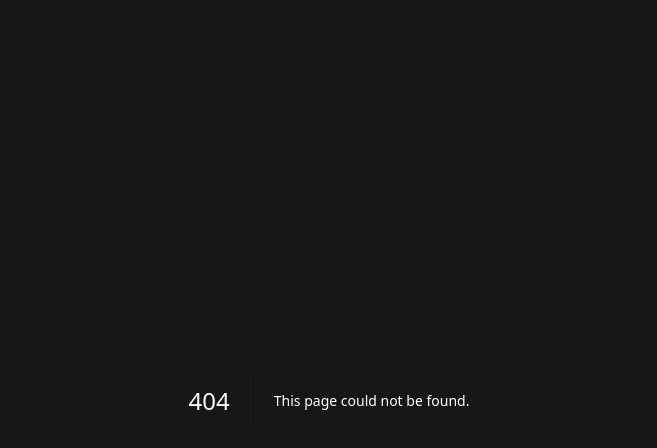
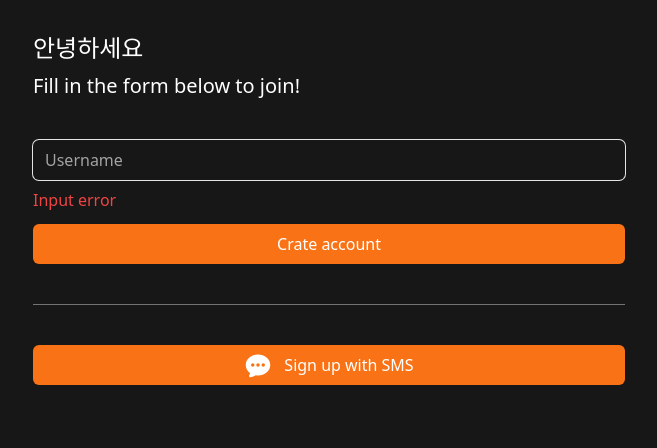
Before and after one commit to islanderian/carrot-market-reloaded, a Next.js app: page /create-account in a window 1280 px wide. Before the commit this address had no page. Shown: the top 448 px of the page, without its empty margins (311-968 px from the left). Built offline with nearby package versions, Linux system fonts and the light colour scheme.

Commit message:
#4.1 Crate Account Screen

```diff
--- /dev/null
+++ b/app/create-account/page.tsx
@@ -0,0 +1,38 @@
+import Link from "next/link";
+import { ChatBubbleBottomCenterIcon } from "@heroicons/react/24/solid";
+import { ChatBubbleOvalLeftEllipsisIcon } from "@heroicons/react/16/solid";
+
+export default function CreateAccount() {
+  return (
+    <div className="flex flex-col gap-10 px-6 py-8">
+      <div className="flex flex-col gap-2 *:font-medium">
+        <h1 className="text-2xl">안녕하세요</h1>
+        <h2 className="text-xl">Fill in the form below to join!</h2>
+      </div>
+      <form className="flex flex-col gap-3">
+        <div className="flex flex-col gap-2">
+          <input
+            type="text"
+            placeholder="Username"
+            required
+            className="w-full h-10 bg-transparent border-none rounded-md focus:outline-none ring-1 focus:ring-2 ring-neutral-200 focus:ring-orange-500 placeholder:text-neutral-400"
+          />
+          <span className="text-red-500">Input error</span>
+        </div>
+        <button className="h-10 primary-btn">Crate account</button>
+      </form>
+      <div className="w-full h-px bg-neutral-500" />
+      <div>
+        <Link
+          href="sms"
+          className="flex items-center justify-center h-10 gap-3 primary-btn"
+        >
+          <span>
+            <ChatBubbleOvalLeftEllipsisIcon className="w-7 h-7" />
+          </span>
+          <span>Sign up with SMS</span>
+        </Link>
+      </div>
+    </div>
+  );
+}
--- a/app/globals.css
+++ b/app/globals.css
@@ -12,4 +12,7 @@
 }
 
 @layer components {
+  .primary-btn {
+    @apply w-full font-medium text-white bg-orange-500 rounded-md text-center hover:bg-orange-400 transition-colors;
+  }
 }
--- a/app/page.tsx
+++ b/app/page.tsx
@@ -9,10 +9,7 @@ export default function Home() {
         <h2 className="text-2xl">당근 마켓에 어서오세요!</h2>
       </div>
       <div className="flex flex-col items-center w-full gap-3">
-        <Link
-          href="/crate-account"
-          className="w-full text-lg font-medium text-white bg-orange-500 py-2.5 rounded-md text-center hover:bg-orange-400 transition-colors"
-        >
+        <Link href="/create-account" className="primary-btn py-2.5 text-lg">
           시작하기
         </Link>
         <div className="flex gap-2">
--- a/package.json
+++ b/package.json
@@ -9,6 +9,7 @@
     "lint": "next lint"
   },
   "dependencies": {
+    "@heroicons/react": "^2.1.4",
     "next": "14.2.3",
     "react": "^18",
     "react-dom": "^18"
```
Also changed, not shown: 1 other file (tests, documents, lock files or other folders).
